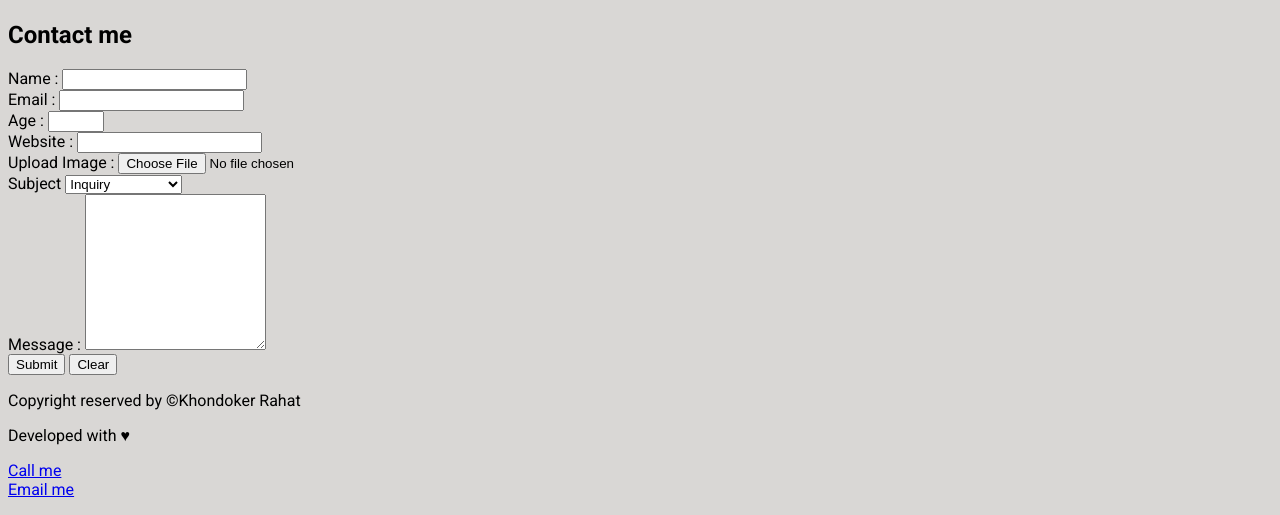
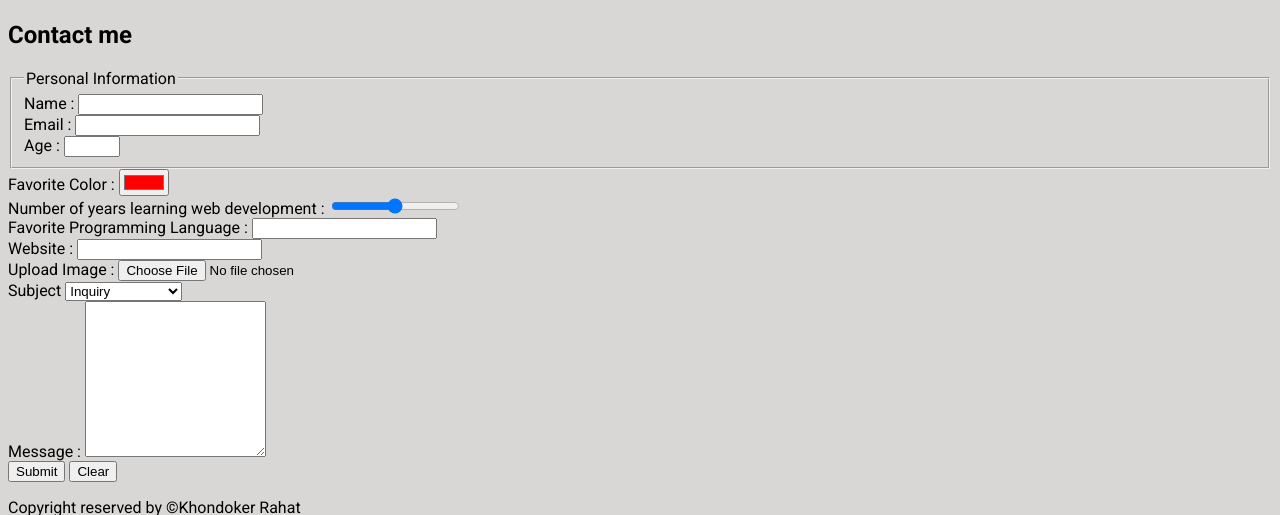
Before and after one commit to KhondokerRahat/portfolio-html, a plain HTML site: page index.html in a window 1280 px wide. Shown: the part 1183-1698 px from the top of the page. Drawn offline with Linux system fonts and the light colour scheme.

Commit message:
added intermediate html

```diff
--- a/index.html
+++ b/index.html
@@ -6,6 +6,7 @@
     <meta http-equiv="X-UA-Compatible" content="ie=edge">
     <meta name="keywords" content="portfolio, html, HTML, khondoker rahat, Khondoker Rahat, khondokerrahat">
     <meta name="author" content="Khondoker Rahat">
+    <meta name="description" content="this website is about khondoker rahat" >
     <title>My Portfolio</title>
 
     <!-- Font-awesome cdn -->
@@ -51,7 +52,7 @@
      <em>
         <p>Future Web Developer and Student of  Computer Science and Engineering </p>
     </em>
-     <a href="https://www.facebook.com/khondoker.rahat.1/"><img src="./images/rahat.jpg" alt="Khondoker Rahat" height="150"></a>
+     <a href="https://www.facebook.com/khondoker.rahat.1/"><img src="./images/rahat.jpg" alt="Khondoker Rahat" target ="_blank" height="150"></a>
      <hr/>
     </section>
 
@@ -133,12 +134,16 @@
     </video>
 
     <!-- Section: Contacts -->
+
      <section id="contact">
         <h2>Contact me</h2>
-        <form  action="https://formspree.io/f/myzlqdgn"
-  method="POST">
-        <div>
-            <label for="name">Name :</label> <input type="text" id="name" name="name" required/>
+        <form  action="https://formspree.io/f/myzlqdgn" method="POST">
+
+        <fieldset>
+            <legend>Personal Information</legend>
+            <div>
+            <label for="name">Name :</label>
+            <input type="text" id="name" name="name" required/>
         </div>
 
         <div>
@@ -147,6 +152,28 @@
 
         <div>
             <label for="age">Age :</label> <input type="number" id="age" name="age" min="18" max="50" required/>
+        </div>
+        </fieldset>
+
+        <div>
+            <label for="favorite">Favorite Color :</label>
+            <input type="color" id="favorite" name="favorite" value="#ff0000" required/>
+        </div>
+
+        <div>
+            <label for="exprience">Number of years learning web development :</label> <input type="range" id="exprience" name="exprience" min="0" max="10" required/>
+        </div>
+
+        <div>
+            <label for="Programming">Favorite Programming Language :</label>
+            <input list="Languages" id="Programming" name="Programming" required/>
+            <datalist id="Languages">
+                <option value="C"></option>
+                <option value="C++"></option>
+                <option value="Python"></option>
+                <option value="Java"></option>
+                <option value="Javascript"></option>
+            </datalist>
         </div>
 
         <div>
```
Also changed, not shown: 1 other file.
